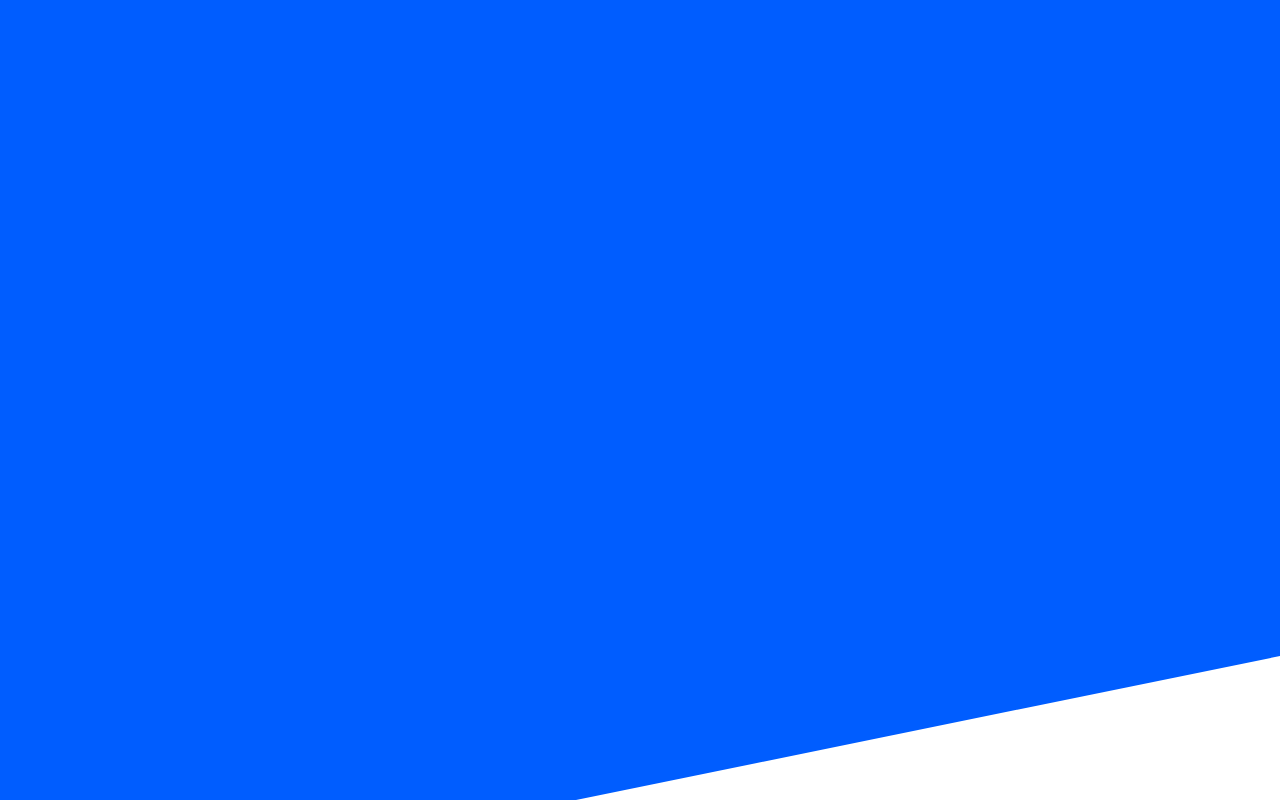
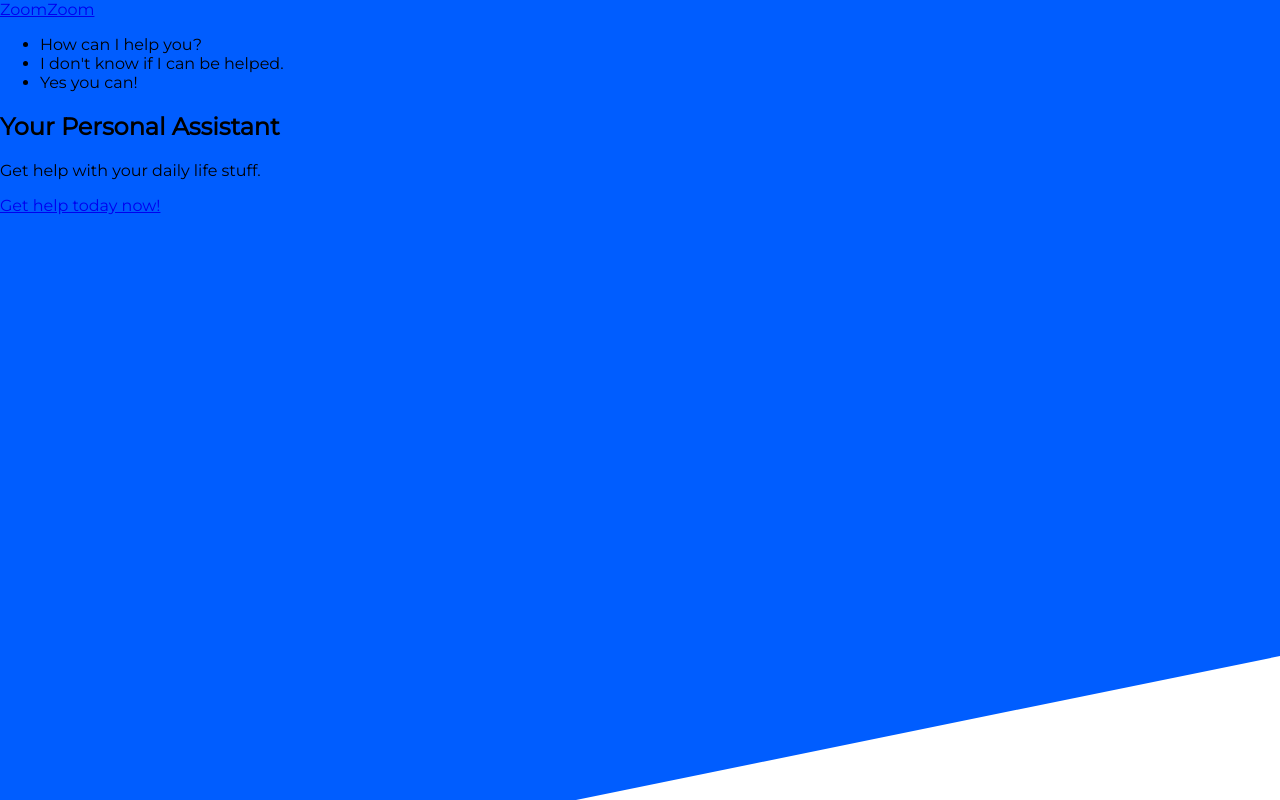
Before and after one commit to rubinoAM/Time-for-Some-SASS, a website: page crash-course/index.html in a window 1280 px wide. Drawn offline with Linux system fonts and the light colour scheme.

Commit message:
Dummy text

```diff
--- a/crash-course/css/main.scss
+++ b/crash-course/css/main.scss
@@ -13,7 +13,6 @@ body{
 
     #bg{
         background-color:map-get($colors, primary);
-        -webkit-clip-path: polygon(100% 0, 100% 82%, 45% 100%, 0 100%, 0 0);
         clip-path: polygon(100% 0, 100% 82%, 45% 100%, 0 100%, 0 0);
         width:100%;
         height:100%;
--- a/crash-course/index.html
+++ b/crash-course/index.html
@@ -10,6 +10,31 @@
 </head>
 <body>
     <div id="bg"></div>
-
+    <header>
+        <a href="#">ZoomZoom</a>
+    </header>
+    <main>
+        <section id="card">
+            <ul>
+                <li>
+                    <span></span>
+                    <span class="card-dialog">How can I help you?</span>
+                </li>
+                <li>
+                    <span></span>
+                    <span class="card-dialog">I don't know if I can be helped.</span>
+                </li>
+                <li>
+                    <span></span>
+                    <span class="card-dialog">Yes you can!</span>
+                </li>
+            </ul>
+        </section>
+        <section id="primary">
+            <h1>Your Personal Assistant</h1>
+            <p>Get help with your daily life stuff.</p>
+            <a href="#">Get help today now!</a>
+        </section>
+    </main>
 </body>
 </html>
```
Also changed, not shown: crash-course/css/main.css, 1 other file.
